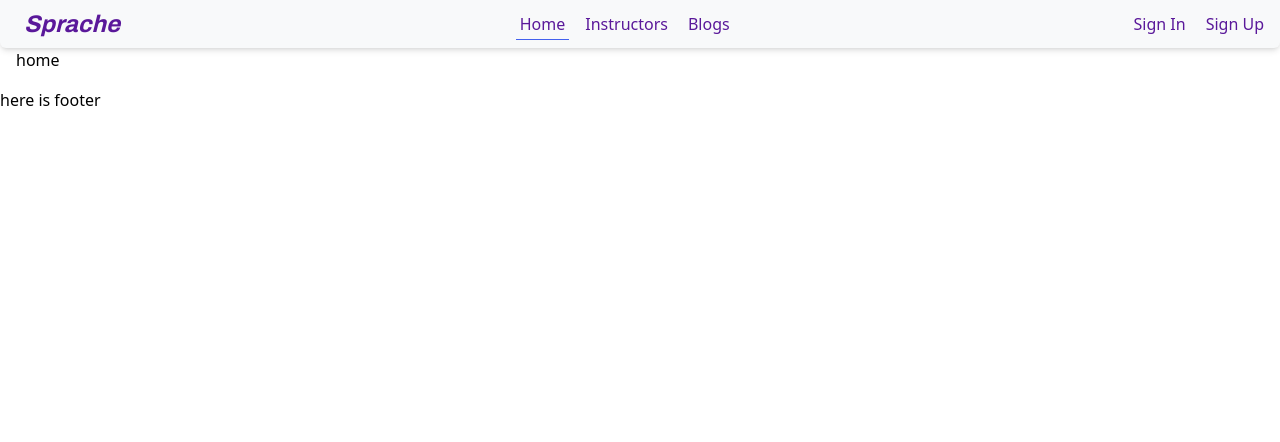
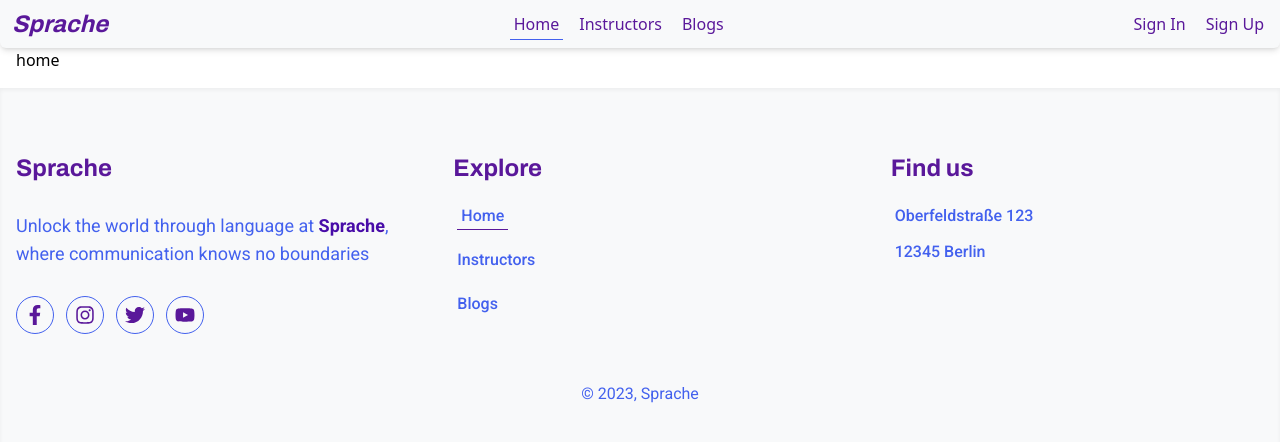
Before and after one commit to eh-munna/Sprache-Client, a React (Vite) app: page / in a window 1280 px wide. Shown: the top 442 px of the page. Built offline with nearby package versions, Linux system fonts and the light colour scheme; no server answers.

Commit message:
footer is implemented

```diff
--- a/src/shared/Footer/Footer.jsx
+++ b/src/shared/Footer/Footer.jsx
@@ -1,5 +1,174 @@
+import { Link, NavLink } from 'react-router-dom';
+import { FaFacebookF, FaInstagram, FaTwitter, FaYoutube } from 'react-icons/fa';
+import { AuthContext } from '../../providers/AuthProvider';
+import { useContext } from 'react';
+import { ToastContainer, toast } from 'react-toastify';
 const Footer = () => {
-  return <div>here is footer</div>;
+  const { user } = useContext(AuthContext);
+
+  const userNotification = () => {
+    if (!user) {
+      toast.warn('You are not logged in', {
+        position: 'top-center',
+        autoClose: 2000,
+        hideProgressBar: false,
+        closeOnClick: true,
+        pauseOnHover: true,
+        draggable: true,
+        progress: undefined,
+        theme: 'light',
+      });
+    }
+  };
+
+  return (
+    <footer className="font-[roboto] bg-[#f8f9fa] py-6 md:py-16 shadow-inner">
+      <div className="container px-4 py- mx-auto">
+        <div className="grid grid-cols-1 md:grid-cols-3 gap-4 md:gap-16">
+          {/* social links */}
+          <div className="pt-3 md:pt-0 space-y-3">
+            <h3 className="text-[#5a189a]  font-bold font-[archivo] text-xl md:text-2xl pb-2.5 md:pb-4">
+              <Link to="/">Sprache</Link>
+            </h3>
+            <div className=" text-[#4361ee] font-[roboto] text-lg pb-4">
+              Unlock the world through language at{' '}
+              <span className="text-[#480ca8] font-bold">Sprache</span>, where
+              communication knows no boundaries
+            </div>
+
+            <ul className="flex items-center gap-3">
+              <li className="text-[#5a189a] font-bold font-[roboto] border border-[#4361ee] rounded-full p-2 hover:bg-[#4361ee] hover:text-[#fff]">
+                <Link to="https://www.facebook.com/" className="">
+                  <FaFacebookF className="md:w-5 md:h-5"></FaFacebookF>
+                </Link>
+              </li>
+              <li className="text-[#5a189a] font-bold font-[roboto] border border-[#4361ee] rounded-full p-2 hover:bg-[#4361ee] hover:text-[#fff]">
+                <Link to="https://www.instagram.com/" className="">
+                  <FaInstagram className="md:w-5 md:h-5"></FaInstagram>
+                </Link>
+              </li>
+              <li className="text-[#5a189a] font-bold font-[roboto] border border-[#4361ee] rounded-full p-2 hover:bg-[#4361ee] hover:text-[#fff]">
+                <Link to="https://twitter.com/" className="">
+                  <FaTwitter className="md:w-5 md:h-5"></FaTwitter>
+                </Link>
+              </li>
+              <li className="text-[#5a189a] font-bold font-[roboto] border border-[#4361ee] rounded-full p-2 hover:bg-[#4361ee] hover:text-[#fff]">
+                <Link to="https://www.youtube.com/" className="">
+                  <FaYoutube className="md:w-5 md:h-5"></FaYoutube>
+                </Link>
+              </li>
+            </ul>
+          </div>
+          {/* website realted links */}
+
+          <div className="pt-3 md:pt-0">
+            <h3 className="text-[#5a189a] font-bold font-[archivo] text-xl md:text-2xl pb-1 md:pb-4">
+              Explore
+            </h3>
+            <ul className="flex flex-row md:flex-col gap-1 md:gap-3 md:justify-center">
+              <li className="text-[#0077b6] font-medium font-[roboto] p-1">
+                <NavLink
+                  to="/"
+                  className={({ isActive }) =>
+                    isActive
+                      ? `border-b p-1 border-b-[#5a189a] text-[#4361ee]`
+                      : `border-0 text-[#4361ee]`
+                  }
+                >
+                  Home
+                </NavLink>
+              </li>
+
+              <li className="text-[#0077b6] font-medium font-[roboto] p-1">
+                <NavLink
+                  to="/all-toys"
+                  className={({ isActive }) =>
+                    isActive
+                      ? `border-b p-1 border-b-[#5a189a] text-[#4361ee]`
+                      : `border-0 text-[#4361ee]`
+                  }
+                >
+                  Instructors
+                </NavLink>
+              </li>
+              {user && (
+                <>
+                  <li className="text-[#0077b6] font-medium font-[roboto] p-1">
+                    <NavLink
+                      to="/add-toy"
+                      className={({ isActive }) =>
+                        isActive
+                          ? `border-b p-1 border-b-[#4361ee] text-[#5a189a]`
+                          : `border-0 text-[#5a189a]`
+                      }
+                    >
+                      Add Toy
+                    </NavLink>
+                  </li>
+
+                  <li
+                    onClick={userNotification}
+                    className="text-[#0077b6] font-medium font-[roboto] p-1"
+                  >
+                    <NavLink
+                      to="/my-toys"
+                      className={({ isActive }) =>
+                        isActive
+                          ? `border-b p-1 border-b-[#5a189a] text-[#4361ee]`
+                          : `border-0 text-[#4361ee]`
+                      }
+                    >
+                      My Toys
+                    </NavLink>
+                  </li>
+                </>
+              )}
+              <li className="text-[#0077b6] font-medium font-[roboto] p-1">
+                <NavLink
+                  to="/blog"
+                  className={({ isActive }) =>
+                    isActive
+                      ? `border-b p-1 border-b-[#5a189a] text-[#4361ee]`
+                      : `border-0 text-[#4361ee]`
+                  }
+                >
+                  Blogs
+                </NavLink>
+              </li>
+            </ul>
+          </div>
+
+          {/* store address */}
+          <div className="pt-3 md:pt-0">
+            <h3 className="text-[#5a189a]  font-bold font-[archivo] text-xl md:text-2xl pb-1 md:pb-4">
+              Find us
+            </h3>
+            <ul className="flex flex-col  gap-1 justify-center">
+              <li className="text-[#4361ee] font-medium font-[roboto] p-1">
+                Oberfeldstraße 123
+              </li>
+              <li className="text-[#4361ee] font-medium font-[roboto] p-1">
+                12345 Berlin
+              </li>
+            </ul>
+          </div>
+        </div>
+
+        <div className="pt-12 text-[#4361ee] flex md:items-center justify-center flex-col">
+          <p>
+            {' '}
+            &copy; {new Date().getFullYear()},{' '}
+            <span className="">
+              <Link className="hover:text-[#5a189a] hover:underline" to="/">
+                Sprache
+              </Link>
+            </span>
+          </p>
+        </div>
+      </div>
+      <ToastContainer />
+    </footer>
+  );
 };
 
 export default Footer;
--- a/src/shared/Navbar/Navbar.jsx
+++ b/src/shared/Navbar/Navbar.jsx
@@ -109,11 +109,6 @@ const Navbar = () => {
       <div className="relative container px-1 md:px-3 mx-auto flex justify-between items-center">
         <ul className="flex flex-col md:flex-row items-center justify-between gap-1 md:gap-3 z-10">
           {/* <ul className=""> */}
-          <li>
-            <Link to="/">
-              {/* <img className="max-w-full h-12 md:h-16" src={logo} alt="" /> */}
-            </Link>
-          </li>
           <li className="text-[#5a189a] font-bold italic font-[archivo] md:text-2xl">
             <Link to="/">Sprache </Link>
           </li>
```
